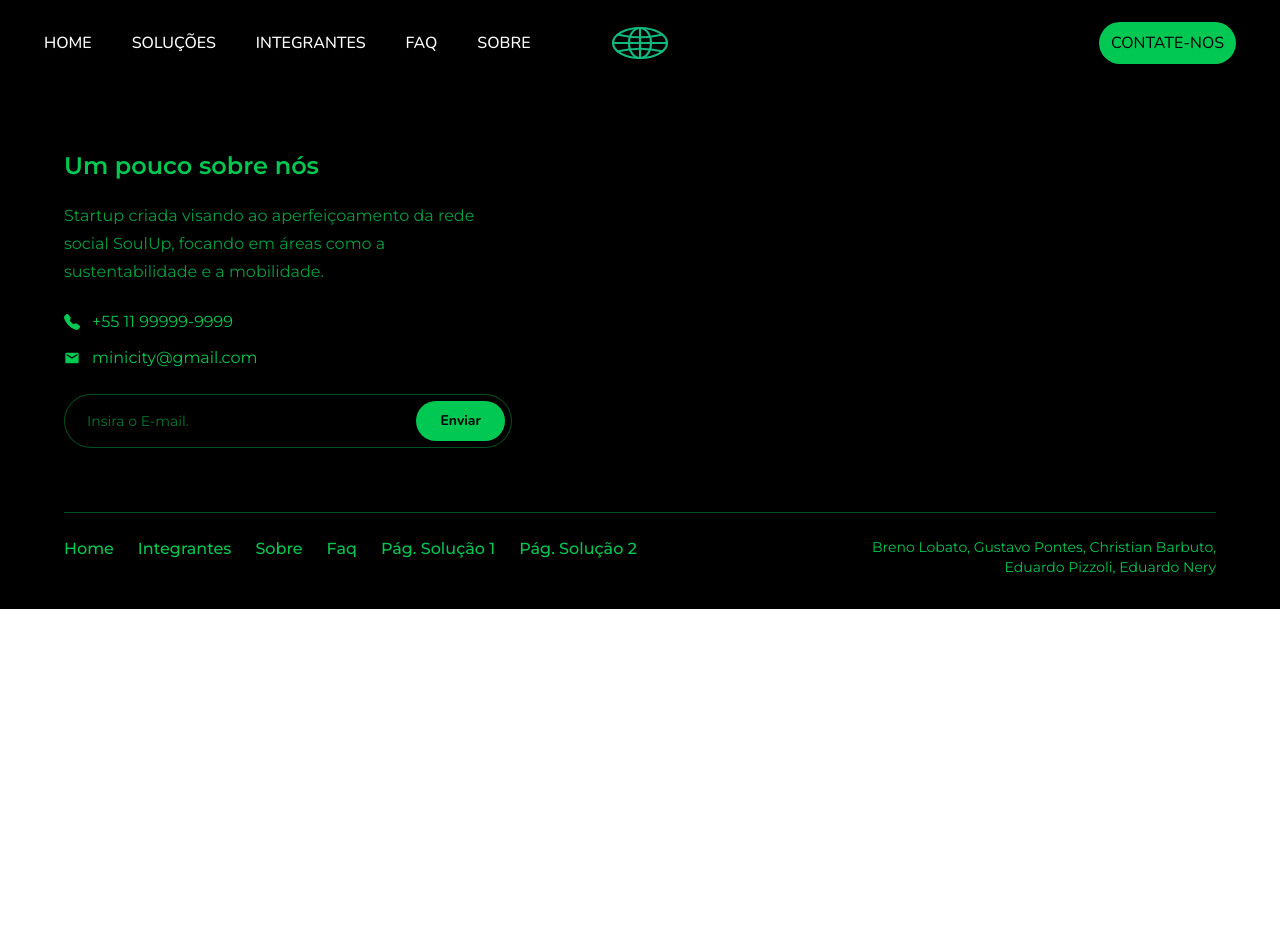
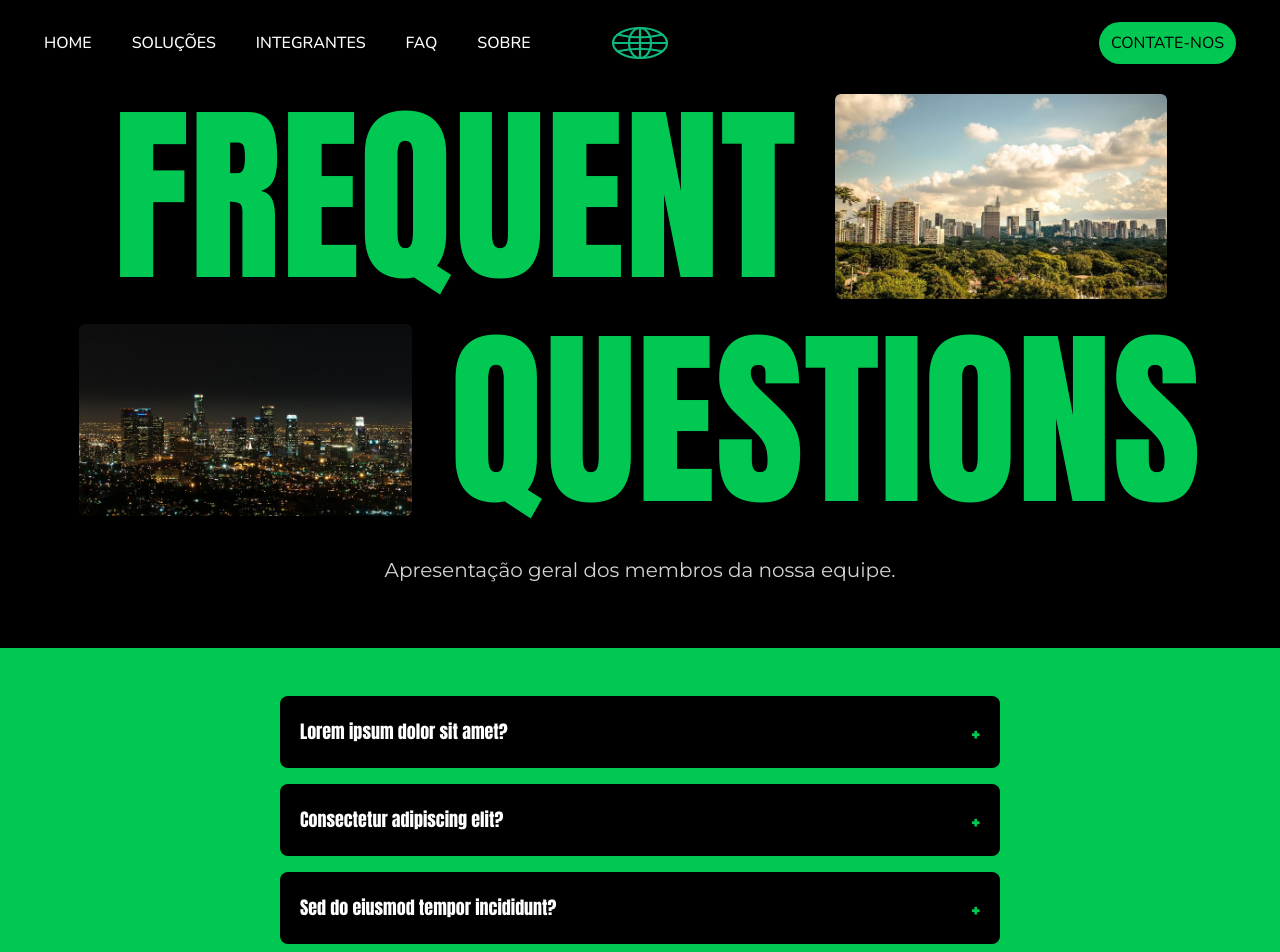
Before and after one commit to SoulUp-Society-Trabalhos/Segunda-Gs-FrontEnd, a React (Vite) app in the folder gs-frontend/: page /faq in a window 1280 px wide. Shown: the top 952 px of the page. Before the commit the page ends 800 px from the top, so only its background shows below. Built offline with nearby package versions, Linux system fonts and the light colour scheme.

Commit message:
FEAT: fazendo página de faq

```diff
--- a/gs-frontend/src/routes/Faq/index.tsx
+++ b/gs-frontend/src/routes/Faq/index.tsx
@@ -1,8 +1,86 @@
+import { useState } from "react";
+import Hero from "../../components/Hero";
+
+const perguntas = [
+  {
+    pergunta: "Lorem ipsum dolor sit amet?",
+    resposta:
+      "Lorem ipsum dolor sit amet, consectetur adipiscing elit. Sed do eiusmod tempor incididunt ut labore et dolore magna aliqua.",
+  },
+  {
+    pergunta: "Consectetur adipiscing elit?",
+    resposta:
+      "Lorem ipsum dolor sit amet, consectetur adipiscing elit. Sed do eiusmod tempor incididunt ut labore et dolore magna aliqua.",
+  },
+  {
+    pergunta: "Sed do eiusmod tempor incididunt?",
+    resposta:
+      "Lorem ipsum dolor sit amet, consectetur adipiscing elit. Sed do eiusmod tempor incididunt ut labore et dolore magna aliqua.",
+  },
+  {
+    pergunta: "Ut enim ad minim veniam?",
+    resposta:
+      "Lorem ipsum dolor sit amet, consectetur adipiscing elit. Sed do eiusmod tempor incididunt ut labore et dolore magna aliqua.",
+  },
+];
 
 export default function Faq() {
+  const [aberta, setAberta] = useState<number | null>(null);
+
+  function alternar(index: number) {
+    setAberta(aberta === index ? null : index);
+  }
+
   return (
-    <footer>
+    <main>
+      <Hero
+        titulo="FREQUENT QUESTIONS"
+        descricao="Apresentação geral dos membros da nossa equipe."
+      />
+      <section className="bg-[#01c853] font-anton text-black">
+        <div className="mx-auto max-w-3xl px-6 py-12">
+          <div className="flex flex-col gap-4">
+            {perguntas.map((item, index) => {
+              const estaAberta = aberta === index;
 
-    </footer>
+              return (
+                <div
+                  key={index}
+                  className="overflow-hidden rounded-lg bg-black text-white"
+                >
+                  <button
+                    type="button"
+                    onClick={() => alternar(index)}
+                    aria-expanded={estaAberta}
+                    className="flex w-full items-center justify-between gap-4 p-5 text-left text-lg"
+                  >
+                    <span>{item.pergunta}</span>
+                    <span
+                      className={`text-2xl text-[#01c853] transition-transform duration-300 ${
+                        estaAberta ? "rotate-45" : ""
+                      }`}
+                    >
+                      +
+                    </span>
+                  </button>
+
+                  <div
+                    className={`grid transition-all duration-300 ${
+                      estaAberta ? "grid-rows-[1fr]" : "grid-rows-[0fr]"
+                    }`}
+                  >
+                    <div className="overflow-hidden">
+                      <p className="px-5 pb-5 font-sans text-gray-200">
+                        {item.resposta}
+                      </p>
+                    </div>
+                  </div>
+                </div>
+              );
+            })}
+          </div>
+        </div>
+      </section>
+    </main>
   );
 }
```
